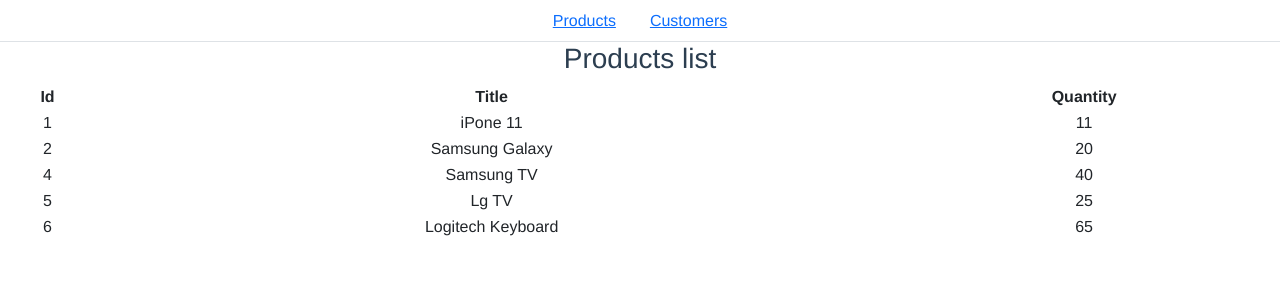
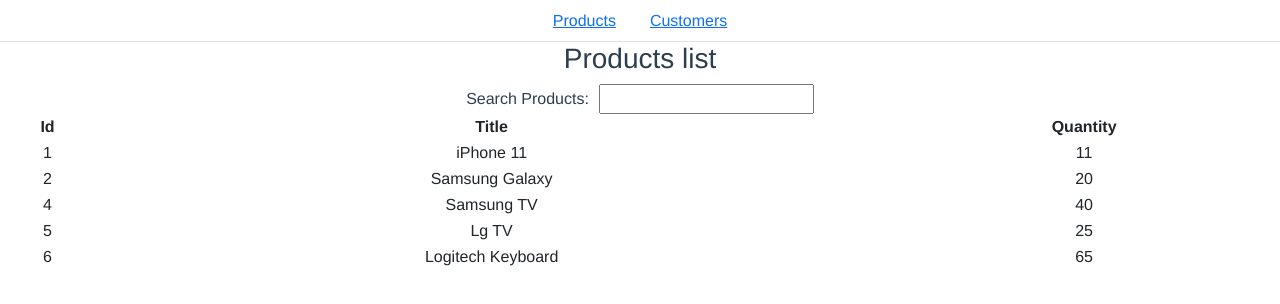
Before and after one commit to nflorijan/vivify-academy-store-app, a Vue app: page /products in a window 1280 px wide. Shown: the top 304 px of the page. Built offline with nearby package versions, Linux system fonts and the light colour scheme.

Commit message:
Zadatak 6

```diff
--- a/src/components/AppProducts.vue
+++ b/src/components/AppProducts.vue
@@ -1,13 +1,15 @@
 <template>
   <div>
     <h3>Products list</h3>
+    <label>Search Products:</label>
+    <input type="text" v-model="search" />
     <table class="table">
       <tr>
         <th>Id</th>
         <th>Title</th>
         <th>Quantity</th>
       </tr>
-      <tr v-for="product in products" :key="product.id">
+      <tr v-for="product in filteredProducts" :key="product.id">
         <td>{{ product.id }}</td>
         <td>{{ product.title }}</td>
         <td>{{ product.quantity }}</td>
@@ -21,8 +23,23 @@
 export default {
   data () {
     return {
+      search: "",
       products: productService.getAllProducts(),
     }
   },
+  computed: {
+    filteredProducts() {
+      return this.search === ""
+        ? this.products
+        : this.products.filter(({ title }) =>
+            title.toUpperCase().startsWith(this.search.toUpperCase())
+          );
+    },
+  },
 }
 </script>
+<style scoped>
+label {
+  margin-right: 10px;
+}
+</style>
--- a/src/data/products.js
+++ b/src/data/products.js
@@ -1,7 +1,7 @@
 const products = [
   {
     id: 1,
-    title: 'iPone 11',
+    title: 'iPhone 11',
     quantity: 11
   },
   {
```
